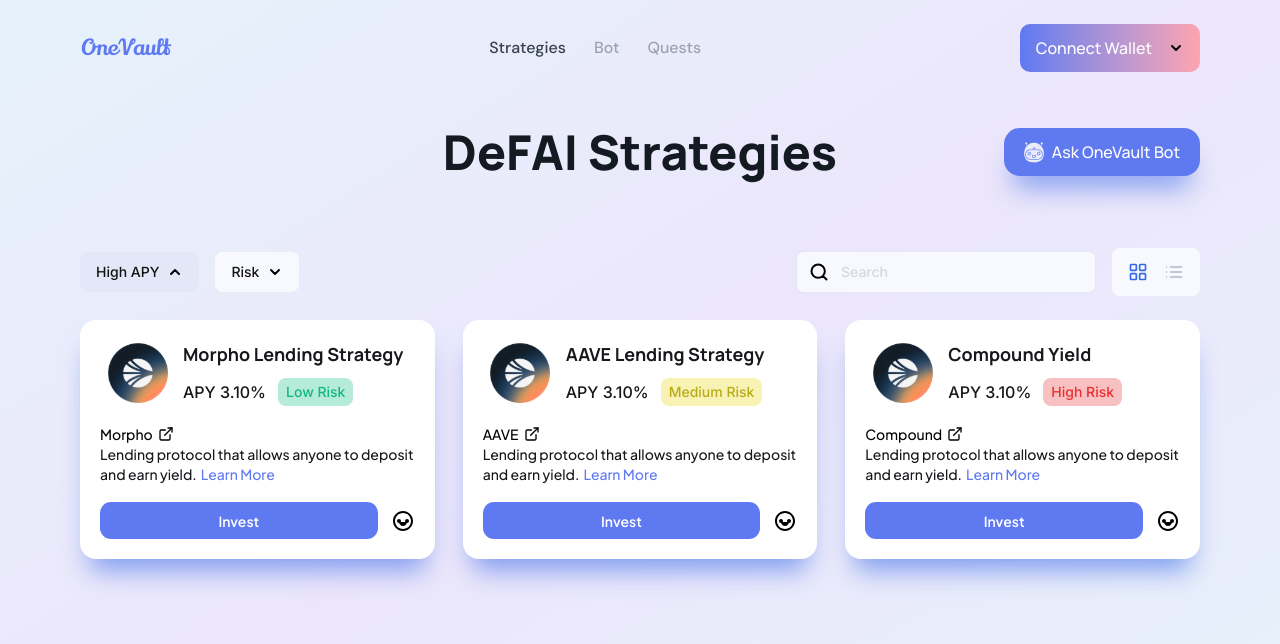
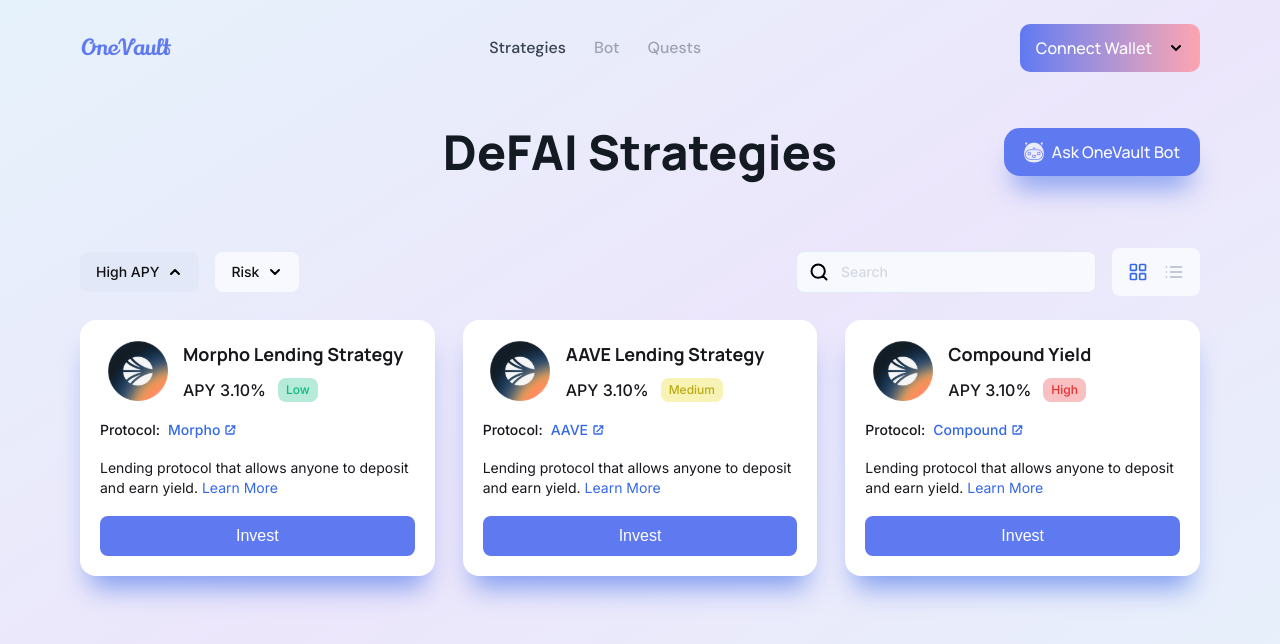
Before and after one commit to LI-YONG-QI/Sui_DynaVest, a Next.js app: page /strategies in a window 1280 px wide. Shown: the top 644 px of the page. Built offline with nearby package versions, Linux system fonts and the light colour scheme.

Commit message:
add: invest modal

```diff
--- /dev/null
+++ b/src/app/components/StrategyList/StrategyCard/InvestModal/index.tsx
@@ -0,0 +1,182 @@
+import { useState, useEffect, useRef } from "react";
+import Image from "next/image";
+import { getRiskColor } from "@/app/utils";
+
+interface InvestModalProps {
+  isOpen: boolean;
+  onClose: () => void;
+  strategy: {
+    title: string;
+    apy: string;
+    risk: {
+      level: "Low" | "Medium" | "High";
+      color: string;
+      bgColor: string;
+    };
+    protocol: string;
+    description: string;
+    image: string;
+    externalLink?: string;
+    learnMoreLink?: string;
+  };
+}
+
+export default function InvestModal({
+  isOpen,
+  onClose,
+  strategy,
+}: InvestModalProps) {
+  const [amount, setAmount] = useState<string>("");
+  const [isClosing, setIsClosing] = useState(false);
+  const closeTimeoutRef = useRef<NodeJS.Timeout | null>(null);
+
+  const maxBalance = 100.0; // TODO: use real value
+
+  // Reset closing state when modal opens
+  useEffect(() => {
+    if (isOpen) {
+      setIsClosing(false);
+    }
+  }, [isOpen]);
+
+  // Handle setting max amount
+  const handleSetMax = () => {
+    setAmount(maxBalance.toString());
+  };
+
+  // Handle close with animation
+  const handleClose = () => {
+    setIsClosing(true);
+    closeTimeoutRef.current = setTimeout(() => {
+      onClose();
+      setIsClosing(false);
+    }, 300); // Match this with the CSS transition duration
+  };
+
+  // Handle investment submission
+  const handleInvest = () => {
+    // TODO: Implement investment logic
+    console.log(`Investing ${amount} USDT in ${strategy.title}`);
+    handleClose();
+  };
+
+  if (!isOpen) return null;
+
+  return (
+    <>
+      {/* Transparent overlay */}
+      <div
+        className={`fixed inset-0 z-40 transition-opacity duration-300 ${
+          isClosing ? "opacity-0" : "opacity-100"
+        }`}
+        style={{ backgroundColor: "rgba(200, 200, 200, 0.6)" }}
+        onClick={handleClose}
+      ></div>
+
+      {/* Modal */}
+      <div className="fixed inset-0 z-50 flex items-center justify-center pointer-events-none">
+        <div
+          className={`relative bg-white rounded-lg shadow-xl w-full max-w-md mx-4 pointer-events-auto transition-all duration-300 ${
+            isClosing
+              ? "opacity-0 transform scale-95"
+              : "opacity-100 transform scale-100"
+          }`}
+        >
+          {/* Close button */}
+          <button
+            onClick={handleClose}
+            className="absolute top-4 right-4 bg-gray-200 rounded-full p-2 hover:bg-gray-300 transition-colors"
+          >
+            <svg
+              xmlns="http://www.w3.org/2000/svg"
+              className="h-5 w-5"
+              viewBox="0 0 20 20"
+              fill="currentColor"
+            >
+              <path
+                fillRule="evenodd"
+                d="M4.293 4.293a1 1 0 011.414 0L10 8.586l4.293-4.293a1 1 0 111.414 1.414L11.414 10l4.293 4.293a1 1 0 01-1.414 1.414L10 11.414l-4.293 4.293a1 1 0 01-1.414-1.414L8.586 10 4.293 5.707a1 1 0 010-1.414z"
+                clipRule="evenodd"
+              />
+            </svg>
+          </button>
+
+          <div className="p-6">
+            <div className="flex items-start mb-6">
+              {/* Strategy icon (spans 2 rows) */}
+              <div className="mr-4">
+                <Image
+                  src={strategy.image}
+                  alt={strategy.title}
+                  width={60}
+                  height={60}
+                  className="rounded-lg"
+                />
+              </div>
+
+              <div className="flex-1">
+                {/* Title */}
+                <h3 className="text-xl font-semibold text-gray-900 mb-2">
+                  {strategy.title}
+                </h3>
+
+                {/* APY and Risk on same row */}
+                <div className="flex items-center space-x-4">
+                  <div className="text-lg font-medium">{strategy.apy}</div>
+                  <div
+                    className="px-2 py-1 rounded-lg text-sm font-medium"
+                    style={{
+                      backgroundColor: getRiskColor(strategy.risk).bg,
+                      color: getRiskColor(strategy.risk).text,
+                    }}
+                  >
+                    {strategy.risk.level} Risk
+                  </div>
+                </div>
+              </div>
+            </div>
+
+            {/* Amount input */}
+            <div className="mb-6">
+              <div className="bg-gray-100 rounded-md border border-gray-300">
+                <input
+                  type="text"
+                  name="amount"
+                  id="amount"
+                  className="bg-transparent block w-full px-4 py-3 text-lg font-semibold focus:outline-none focus:ring-0 focus:border-0"
+                  placeholder="0.00 USDT"
+                  value={amount}
+                  onChange={(e) => setAmount(e.target.value)}
+                  style={{ fontSize: "18px" }}
+                />
+                <div className="flex items-center px-4 pb-2">
+                  <div className="flex items-center">
+                    <span className="text-sm text-gray-500">
+                      Balance: {maxBalance.toFixed(2)} USDT
+                    </span>
+                    <button
+                      type="button"
+                      onClick={handleSetMax}
+                      className="text-sm font-medium text-[#5F79F1] hover:text-[#4A64DC] focus:outline-none ml-1 border-0 bg-transparent cursor-pointer"
+                    >
+                      MAX
+                    </button>
+                  </div>
+                </div>
+              </div>
+            </div>
+
+            {/* Invest button */}
+            <button
+              type="button"
+              onClick={handleInvest}
+              className="w-full flex justify-center py-3 px-4 border border-transparent rounded-md shadow-sm text-sm font-medium text-white bg-[#5F79F1] hover:bg-[#4A64DC] focus:outline-none focus:ring-2 focus:ring-offset-2 focus:ring-indigo-500"
+            >
+              Invest
+            </button>
+          </div>
+        </div>
+      </div>
+    </>
+  );
+}
--- a/src/app/components/StrategyList/StrategyCard/index.tsx
+++ b/src/app/components/StrategyList/StrategyCard/index.tsx
@@ -1,6 +1,8 @@
 import Image from "next/image";
 import Link from "next/link";
+import { useState } from "react";
 import { getRiskColor } from "@/app/utils";
+import InvestModal from "./InvestModal";
 
 interface StrategyCardProps {
   title: string;
@@ -27,10 +29,13 @@
   externalLink,
   learnMoreLink,
 }: StrategyCardProps) {
+  const [isModalOpen, setIsModalOpen] = useState(false);
+
   // Extract the base description without "Learn More" text
   const baseDescription = description.replace(/\s*Learn More\s*$/, "");
 
   return (
+    <>
       <div className="flex flex-col items-center gap-[18px] p-5 bg-white rounded-2xl shadow-[0px_21px_27px_-10px_rgba(71,114,234,0.65)]">
         <div className="flex justify-around items-center w-full">
           <Image
@@ -38,7 +43,8 @@
             alt={title}
             width={60}
             height={60}
-          className="rounded-lg object-cover"
+            className="rounded-lg object-cover cursor-pointer"
+            onClick={() => setIsModalOpen(true)}
           />
           <div className="flex flex-col justify-center gap-2.5 w-[224px]">
             <div className="flex gap-[3px] self-stretch">
@@ -51,63 +57,61 @@
                 {apy}
               </span>
               <div
-              className="flex justify-center items-center gap-2 px-2 py-1 rounded-lg"
+                className="flex justify-center items-center px-2 py-1 rounded-lg"
                 style={{ backgroundColor: getRiskColor(risk).bg }}
               >
                 <span
-                className="font-[family-name:var(--font-inter)] font-medium text-sm"
+                  className="font-[family-name:var(--font-inter)] text-xs font-medium"
                   style={{ color: getRiskColor(risk).text }}
                 >
-                {risk.level} Risk
+                  {risk.level}
                 </span>
               </div>
             </div>
           </div>
         </div>
-
-      <div className="flex flex-col justify-center w-full">
-        <div className="flex items-center gap-[5px]">
+        <div className="flex flex-col items-start self-stretch">
+          <div className="flex flex-col items-start gap-[18px] self-stretch">
+            <div className="flex items-center gap-2 self-stretch">
+              <span className="font-[family-name:var(--font-inter)] text-[#17181C] text-sm font-medium">
+                Protocol:
+              </span>
               {externalLink ? (
                 <Link
                   href={externalLink}
                   target="_blank"
                   rel="noopener noreferrer"
-              className="flex items-center gap-[5px] hover:underline"
+                  className="flex items-center gap-1 font-[family-name:var(--font-inter)] text-[#3568E8] text-sm font-medium hover:underline"
                 >
-              <span className="font-[family-name:var(--font-plus-jakarta)] font-medium text-sm text-black">
                   {protocol}
-              </span>
                   <svg
+                    width="12"
+                    height="12"
+                    viewBox="0 0 12 12"
+                    fill="none"
                     xmlns="http://www.w3.org/2000/svg"
-                width="16"
-                height="16"
-                viewBox="0 0 24 24"
-                fill="none"
-                stroke="currentColor"
-                strokeWidth="2"
-                strokeLinecap="round"
-                strokeLinejoin="round"
                   >
-                <path d="M18 13v6a2 2 0 0 1-2 2H5a2 2 0 0 1-2-2V8a2 2 0 0 1 2-2h6"></path>
-                <polyline points="15 3 21 3 21 9"></polyline>
-                <line x1="10" y1="14" x2="21" y2="3"></line>
+                    <path
+                      d="M9.33333 9.33333H2.66667V2.66667H6V1.33333H2.66667C1.93333 1.33333 1.33333 1.93333 1.33333 2.66667V9.33333C1.33333 10.0667 1.93333 10.6667 2.66667 10.6667H9.33333C10.0667 10.6667 10.6667 10.0667 10.6667 9.33333V6H9.33333V9.33333ZM7.33333 1.33333V2.66667H9.02L4.12 7.56667L5.06667 8.51333L10 3.58V5.33333H11.3333V1.33333H7.33333Z"
+                      fill="#3568E8"
+                    />
                   </svg>
                 </Link>
               ) : (
-            <span className="font-[family-name:var(--font-plus-jakarta)] font-medium text-sm text-black">
+                <span className="font-[family-name:var(--font-inter)] text-[#17181C] text-sm font-medium">
                   {protocol}
                 </span>
               )}
             </div>
-        <div className="flex items-start">
-          <p className="font-[family-name:var(--font-plus-jakarta)] font-medium text-sm text-[#17181C] text-left">
+            <div className="flex flex-col items-start self-stretch">
+              <p className="font-[family-name:var(--font-inter)] text-[#17181C] text-sm font-normal text-left">
                 {baseDescription}
                 {learnMoreLink && (
                   <Link
                     href={learnMoreLink}
                     target="_blank"
                     rel="noopener noreferrer"
-                className="ml-1 text-[#5F79F1] hover:underline"
+                    className="text-[#3568E8] hover:underline ml-1"
                   >
                     Learn More
                   </Link>
@@ -115,19 +119,29 @@
               </p>
             </div>
           </div>
-
-      <div className="flex items-center self-stretch gap-[13px]">
-        <button className="flex-1 h-[37px] flex justify-center items-center bg-[#5F79F1] text-white rounded-[11px] font-[family-name:var(--font-plus-jakarta)] font-semibold text-sm">
+        </div>
+        <button
+          className="flex justify-center items-center py-2 px-4 bg-[#5F79F1] rounded-lg text-white font-medium hover:bg-[#4A64DC] transition-colors w-full"
+          onClick={() => setIsModalOpen(true)}
+        >
           Invest
         </button>
-        <Image
-          src="/bot-icon.svg"
-          alt="Bot"
-          width={24}
-          height={24}
-          className="text-[#1E3498]"
+      </div>
+
+      <InvestModal
+        isOpen={isModalOpen}
+        onClose={() => setIsModalOpen(false)}
+        strategy={{
+          title,
+          apy,
+          risk,
+          protocol,
+          description,
+          image,
+          externalLink,
+          learnMoreLink,
+        }}
       />
-      </div>
-    </div>
+    </>
   );
 }
```
Lines whose indentation alone changed are shown as unchanged.
